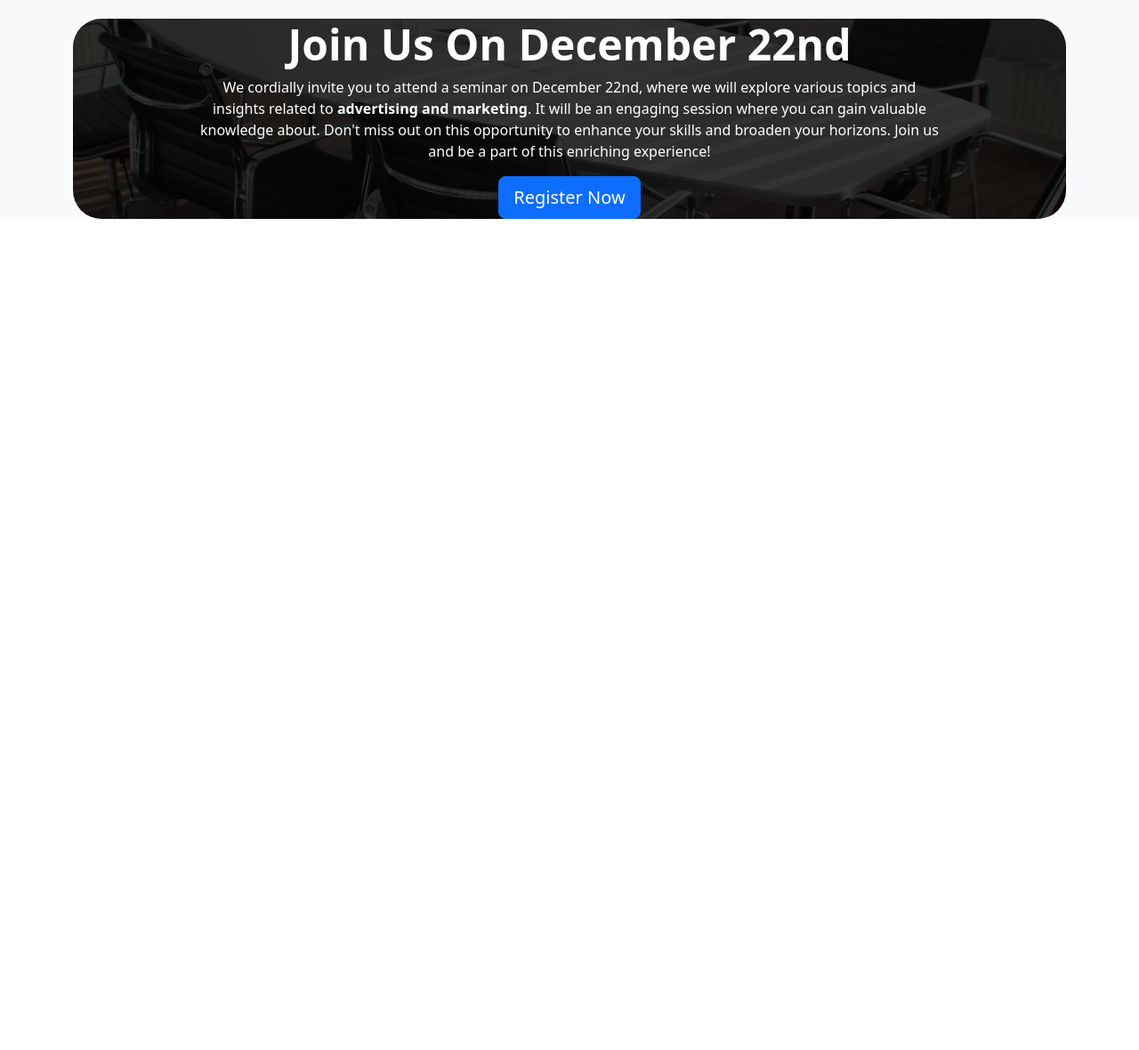
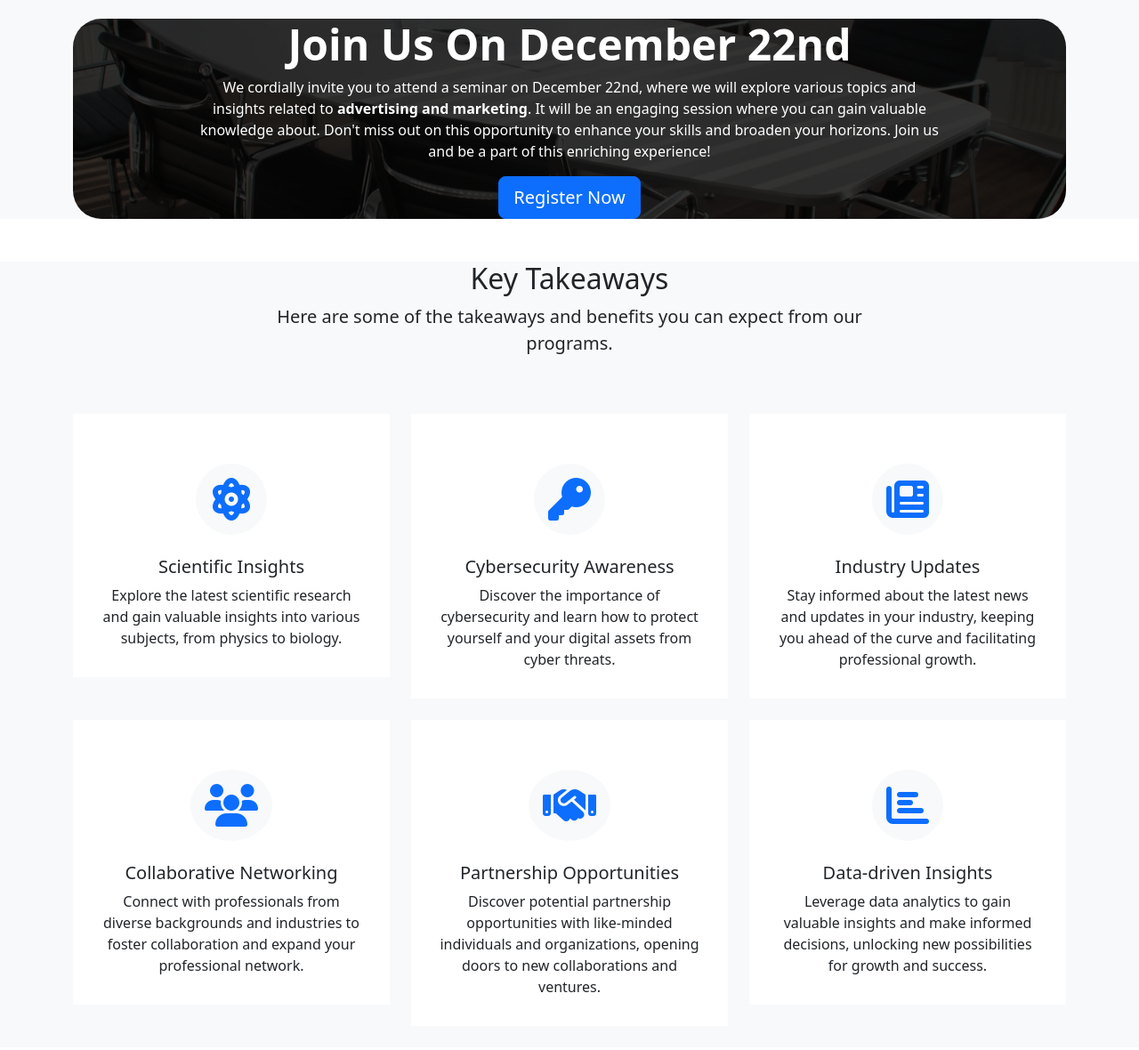
Before and after one commit to elvan/training-website-html-css-bootstrap-5, a website: page index.html in a window 1280 px wide. Shown: the part 3438-4618 px from the top of the page at 89% size. Before the commit the page ends 3732 px from the top, so only its background shows below. Drawn offline with nearby package versions, Linux system fonts and the light colour scheme; files that its build step writes are made by us from their sources.

Commit message:
takeaways section

```diff
--- a/index.html
+++ b/index.html
@@ -439,6 +439,102 @@
       </div>
     </section>
 
+    <!-- Takeaways -->
+    <section id="takeaways" class="takeaways my-5 bg-light">
+      <div class="container">
+        <div class="row text-center mb-5">
+          <div class="col-md-8 offset-md-2">
+            <h2>Key Takeaways</h2>
+            <p class="lead">
+              Here are some of the takeaways and benefits you can expect from our programs.
+            </p>
+          </div>
+        </div>
+
+        <!-- Row 1 -->
+        <div class="row">
+          <div class="col-md-4">
+            <div class="card mb-4 rounded-0 border-0 p-3">
+              <div class="card-body text-center">
+                <i class="fas fa-atom fa-3x text-primary bg-light rounded-circle p-3 my-4"></i>
+                <h5 class="card-title">Scientific Insights</h5>
+                <p class="card-text">
+                  Explore the latest scientific research and gain valuable insights into various
+                  subjects, from physics to biology.
+                </p>
+              </div>
+            </div>
+          </div>
+
+          <div class="col-md-4">
+            <div class="card mb-4 rounded-0 border-0 p-3">
+              <div class="card-body text-center">
+                <i class="fas fa-key fa-3x text-primary bg-light rounded-circle p-3 my-4"></i>
+                <h5 class="card-title">Cybersecurity Awareness</h5>
+                <p class="card-text">
+                  Discover the importance of cybersecurity and learn how to protect yourself and
+                  your digital assets from cyber threats.
+                </p>
+              </div>
+            </div>
+          </div>
+
+          <div class="col-md-4">
+            <div class="card mb-4 rounded-0 border-0 p-3">
+              <div class="card-body text-center">
+                <i class="fas fa-newspaper fa-3x text-primary bg-light rounded-circle p-3 my-4"></i>
+                <h5 class="card-title">Industry Updates</h5>
+                <p class="card-text">
+                  Stay informed about the latest news and updates in your industry, keeping you
+                  ahead of the curve and facilitating professional growth.
+                </p>
+              </div>
+            </div>
+          </div>
+
+          <!-- Second Row -->
+          <div class="col-md-4">
+            <div class="card mb-4 rounded-0 border-0 p-3">
+              <div class="card-body text-center">
+                <i class="fas fa-users fa-3x text-primary bg-light rounded-circle p-3 my-4"></i>
+                <h5 class="card-title">Collaborative Networking</h5>
+                <p class="card-text">
+                  Connect with professionals from diverse backgrounds and industries to foster
+                  collaboration and expand your professional network.
+                </p>
+              </div>
+            </div>
+          </div>
+
+          <div class="col-md-4">
+            <div class="card mb-4 rounded-0 border-0 p-3">
+              <div class="card-body text-center">
+                <i class="fas fa-handshake fa-3x text-primary bg-light rounded-circle p-3 my-4"></i>
+                <h5 class="card-title">Partnership Opportunities</h5>
+                <p class="card-text">
+                  Discover potential partnership opportunities with like-minded individuals and
+                  organizations, opening doors to new collaborations and ventures.
+                </p>
+              </div>
+            </div>
+          </div>
+
+          <div class="col-md-4">
+            <div class="card mb-4 rounded-0 border-0 p-3">
+              <div class="card-body text-center">
+                <i class="fas fa-chart-bar fa-3x text-primary bg-light rounded-circle p-3 my-4"></i>
+                <h5 class="card-title">Data-driven Insights</h5>
+                <p class="card-text">
+                  Leverage data analytics to gain valuable insights and make informed decisions,
+                  unlocking new possibilities for growth and success.
+                </p>
+              </div>
+            </div>
+          </div>
+        </div>
+      </div>
+    </section>
+
     <script
       src="https://cdn.jsdelivr.net/npm/bootstrap@5.2.3/dist/js/bootstrap.bundle.min.js"
       integrity="sha384-kenU1KFdBIe4zVF0s0G1M5b4hcpxyD9F7jL+jjXkk+Q2h455rYXK/7HAuoJl+0I4"
```
